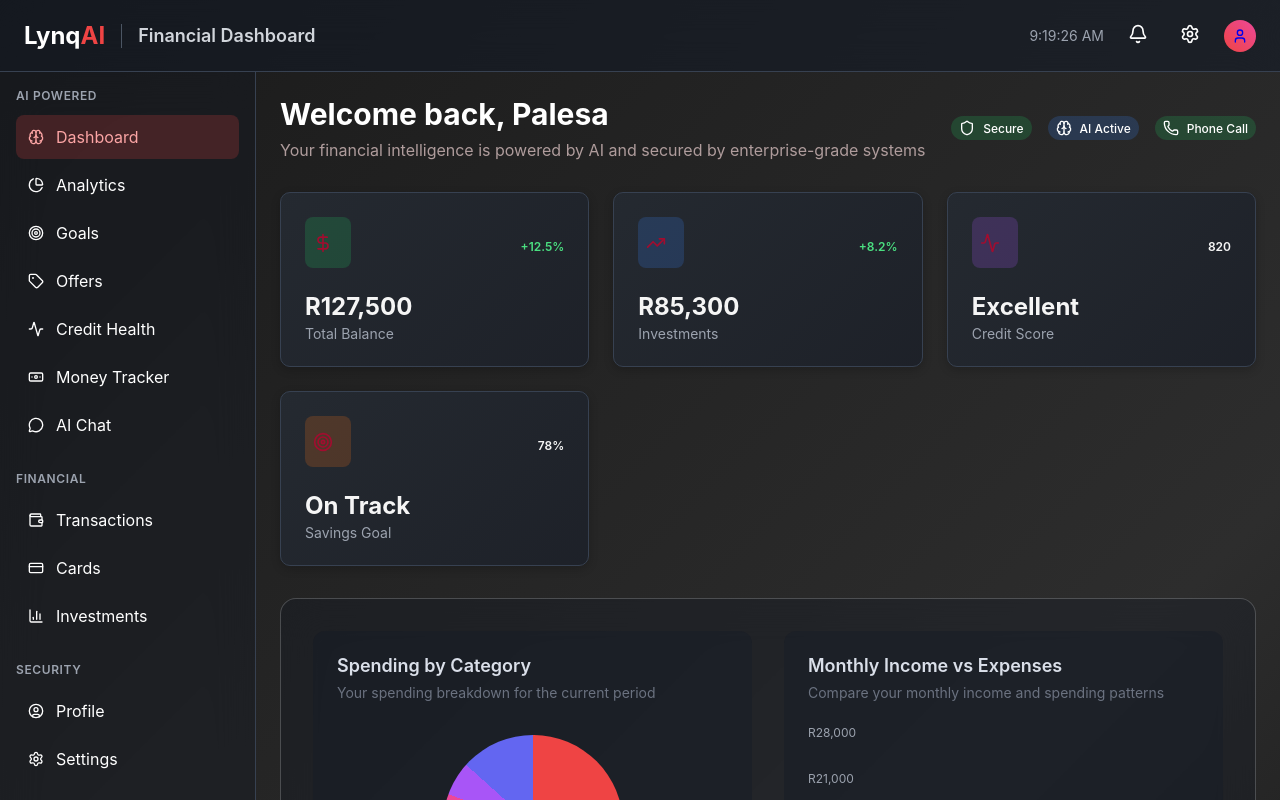
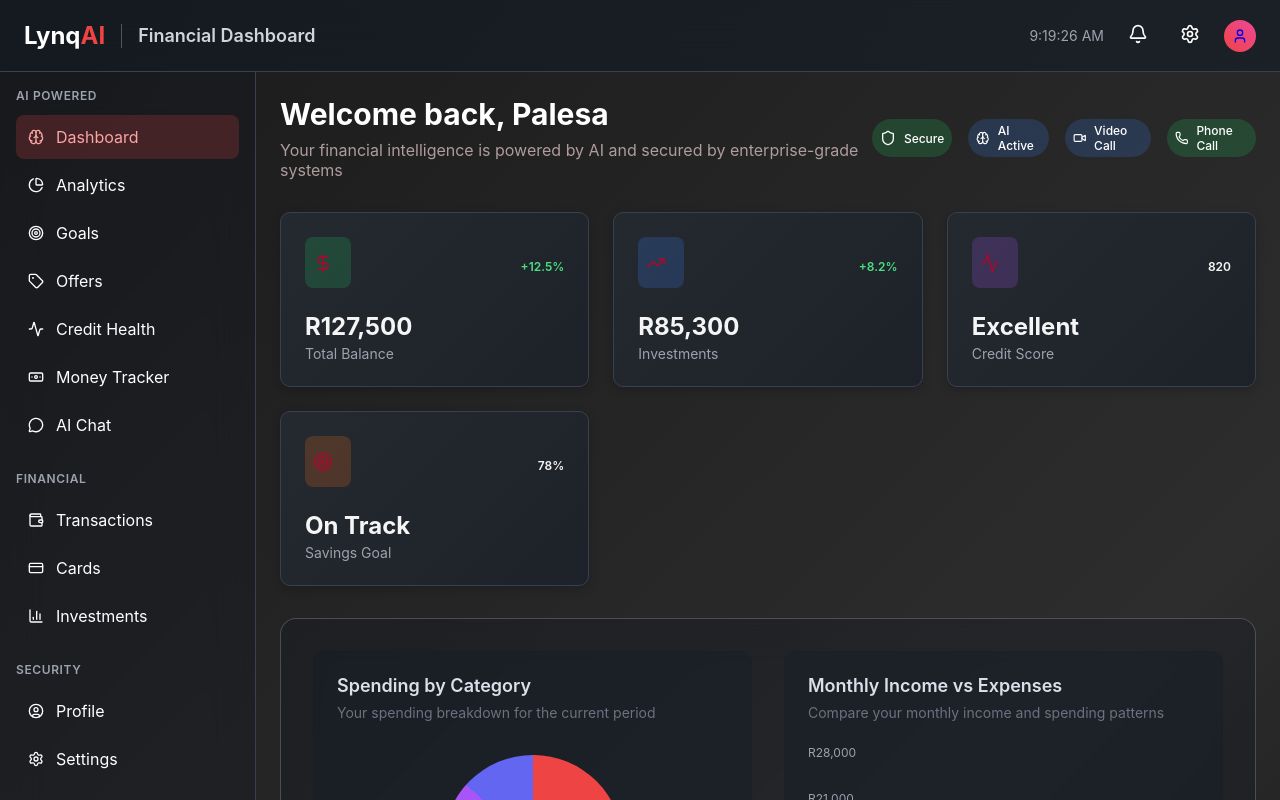
Before and after one commit to R-B-Devs/FinTech, a React (Create React App) app in the folder client/: page /dashboard in a window 1280 px wide. Shown: the top 800 px of the page. Built offline with nearby package versions, Linux system fonts and the light colour scheme; the HTML template or start-up script is replaced by a standard one.

Commit message:
Video call button added to Dashboard.jsx

```diff
--- a/client/src/pages/Dashboard.jsx
+++ b/client/src/pages/Dashboard.jsx
@@ -412,11 +412,16 @@ const Dashboard = () => {
                   <Brain className="status-icon" />
                   <span>AI Active</span>
                 </div>
+                  <div className="status-badge status-video">
+                  <Video className="status-icon" />
+                  <span>Video Call</span>
+                  </div>
                 {userRole === 'customer' && (
                   <div className="status-badge status-phone" onClick={toggleCallFeature}>
                     <Phone className="status-icon" />
                     <span>Phone Call</span>
                   </div>
+
                 )}
               </div>
             </div>
```
